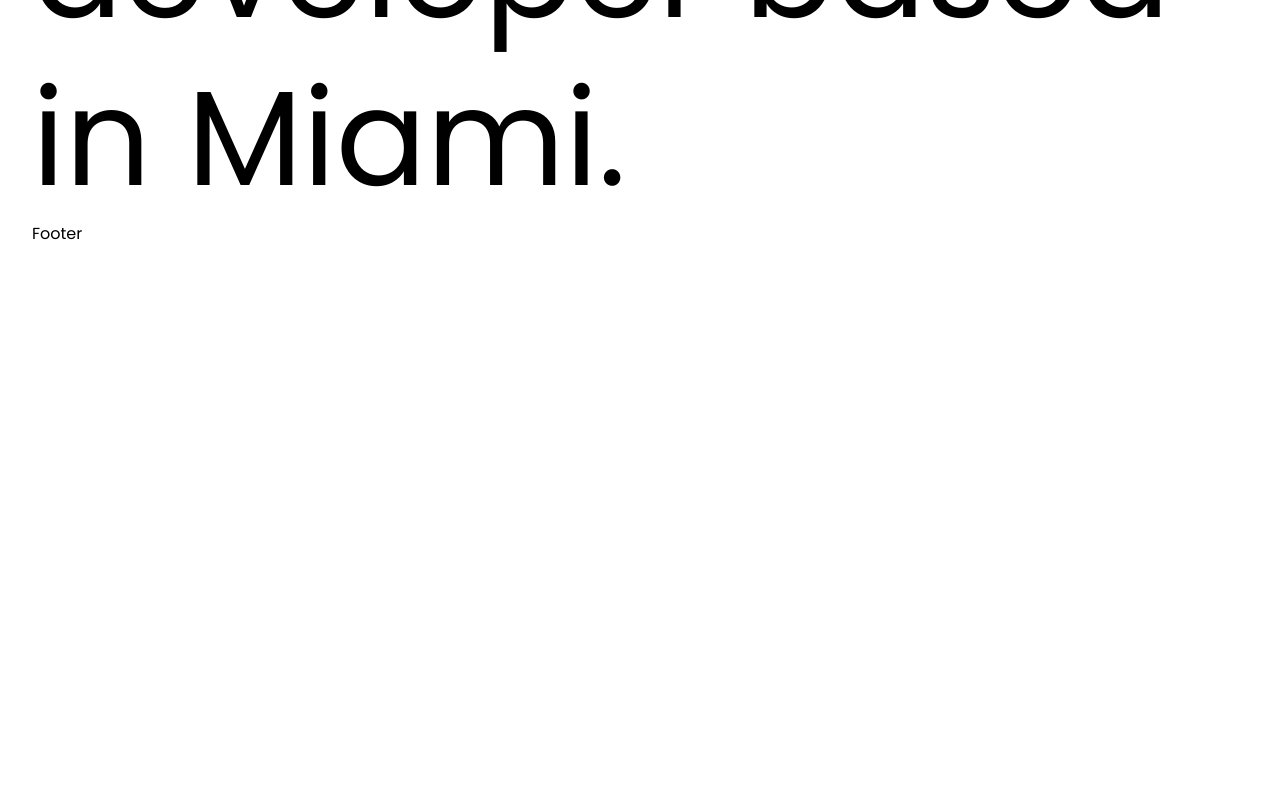
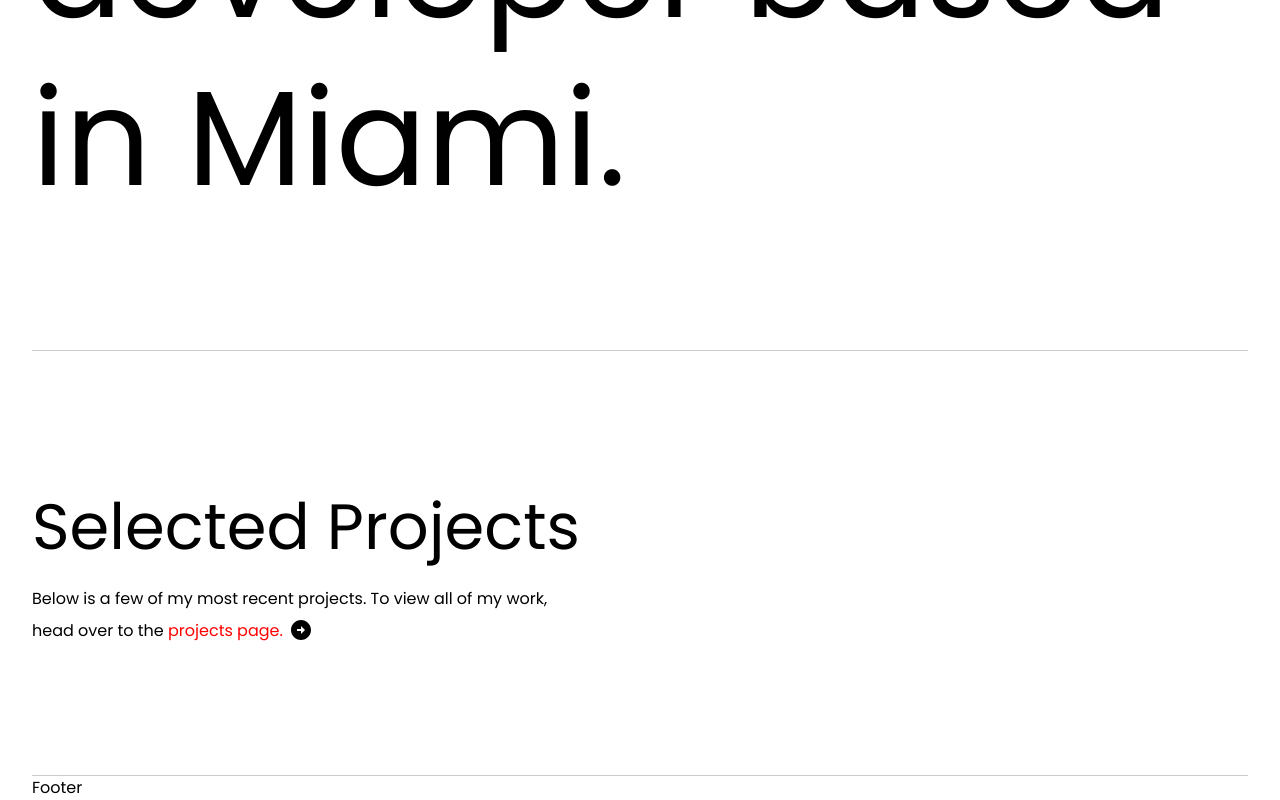
Before and after one commit to mauLovera/Portfolio, a Next.js app: page / in a window 1280 px wide. Shown: the part 546-1346 px from the top of the page. Before the commit the page ends 800 px from the top, so only its background shows below. Built offline with nearby package versions, Linux system fonts and the light colour scheme; a web font is replaced by a local one.

Commit message:
feat: add selected projects component and animations

```diff
--- a/components/common/LandingBanner/LandingBanner.module.scss
+++ b/components/common/LandingBanner/LandingBanner.module.scss
@@ -22,6 +22,7 @@
   display: flex;
   justify-content: center;
   max-width: $max-width;
+  padding-bottom: $size_128px;
 
   h1 {
     position: relative;
@@ -42,7 +43,7 @@
         //! Temporary Fix
         left: 3vmin;
 
-        color: red;
+        color: $accent-clr;
       }
     }
 
--- /dev/null
+++ b/components/common/SelectedProjects/SelectedProjects.module.scss
@@ -0,0 +1,52 @@
+@import '~styles/utilities/_palette.scss';
+
+.container {
+  display: flex;
+  flex-direction: column;
+
+  max-width: $max-width;
+  width: 100%;
+
+  padding-block: $size_128px;
+  border-block: $divider-border;
+
+  .heading {
+    display: flex;
+    flex-direction: column;
+    gap: $size_8px;
+    width: fit-content;
+
+    h2 {
+      display: flex;
+      height: fit-content;
+      overflow: hidden;
+      font-size: $size_64px;
+
+      .spaced {
+        position: relative;
+        left: 2vmin;
+      }
+    }
+
+    p {
+      display: flex;
+      height: fit-content;
+      overflow: hidden;
+      max-width: 35rem;
+    }
+  }
+}
+
+.accent {
+  position: relative;
+  color: $accent-clr;
+}
+
+.arrow {
+  position: absolute;
+  right: -25%;
+  top: -40%;
+  font-size: $size_24px;
+  color: black;
+  scale: 1;
+}
--- /dev/null
+++ b/components/common/SelectedProjects/SelectedProjects.tsx
@@ -0,0 +1,82 @@
+import Link from 'next/link'
+import styles from './SelectedProjects.module.scss'
+
+import { motion } from 'framer-motion'
+import { RiArrowRightCircleFill } from 'react-icons/ri'
+
+//* === Variants === //
+
+const timeline = {
+  animate: {
+    transition: {
+      delayChildren: 0,
+      staggerChildren: 0.5,
+    },
+  },
+}
+
+const lineAnimation = {
+  initial: { y: 200 },
+  animate: {
+    y: 0,
+    transition: {
+      ease: [0.6, 0.01, -0.05, 0.95],
+      duration: 1,
+    },
+  },
+}
+
+const buttonAnimation = {
+  initial: { scale: 0 },
+  animate: {
+    scale: 1,
+    transition: {
+      ease: [0.6, 0.01, -0.05, 0.95],
+      duration: 1,
+      delay: 0.5,
+    },
+  },
+}
+
+export default function SelectedProjects() {
+  return (
+    <section className={styles.container}>
+      <div className={styles.heading}>
+        <SectionHeader />
+        <SectionSubHeader />
+      </div>
+    </section>
+  )
+}
+
+function SectionHeader() {
+  const text: string[] = ['Selected Projects']
+  return (
+    <motion.h2 variants={timeline} initial="initial" whileInView={'animate'}>
+      <motion.span variants={lineAnimation}>{text[0]}</motion.span>
+    </motion.h2>
+  )
+}
+
+function SectionSubHeader() {
+  const text: string[] = [
+    'Below is a few of my most recent projects. To view all of my work, head over to the',
+    ' projects page.',
+  ]
+  return (
+    <motion.p variants={timeline} initial="initial" whileInView={'animate'}>
+      <motion.span variants={lineAnimation}>
+        {text[0]}
+        <Link href={'/projects'} className={styles.accent}>
+          {text[1]}
+          <motion.span
+            className={styles.arrow}
+            variants={buttonAnimation}
+          >
+            <RiArrowRightCircleFill />
+          </motion.span>
+        </Link>
+      </motion.span>
+    </motion.p>
+  )
+}
--- a/components/layout/Layout.module.scss
+++ b/components/layout/Layout.module.scss
@@ -2,7 +2,8 @@
 
 .container {
   display: flex;
-  justify-content: center;
+  flex-direction: column;
+  align-items: center;
+  margin: auto;
   width: 100%;
-  margin: auto;
 }
--- a/pages/index.tsx
+++ b/pages/index.tsx
@@ -1,13 +1,15 @@
 import Layout from '@/components/layout/Layout'
 import LandingBanner from '@/components/common/LandingBanner/LandingBanner'
+import ProjectsSection from '@/components/common/SelectedProjects/SelectedProjects'
+
 import styles from '@/styles/pages/index.module.scss'
-
 interface Props {}
 
 export default function HomePage() {
   return (
     <Layout>
       <LandingBanner />
+      <ProjectsSection />
     </Layout>
   )
 }
--- a/styles/main.scss
+++ b/styles/main.scss
@@ -7,3 +7,11 @@
   @include ff-primary;
   padding-inline: $padding-desktop;
 }
+
+p {
+  line-height: 2;
+}
+
+.grey {
+  color: grey;
+}
--- a/styles/utilities/_palette.scss
+++ b/styles/utilities/_palette.scss
@@ -30,8 +30,11 @@
 
 $padding-desktop: $size_32px;
 $max-width: 1400px;
+$divider-border: 1px solid rgba(0, 0, 0, 0.2);
 
 //* === Color === //
+
+$accent-clr: red;
 
 //* === Fonts === //
 
```
